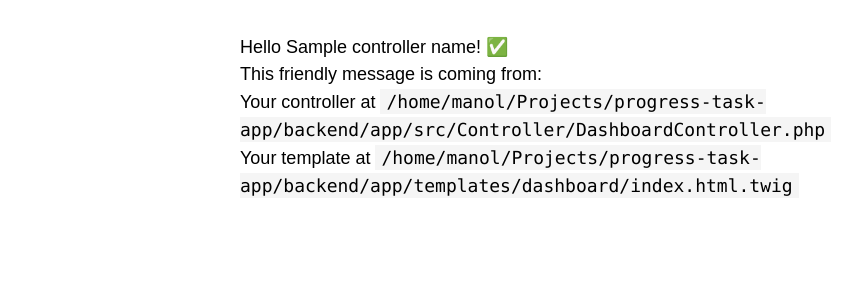
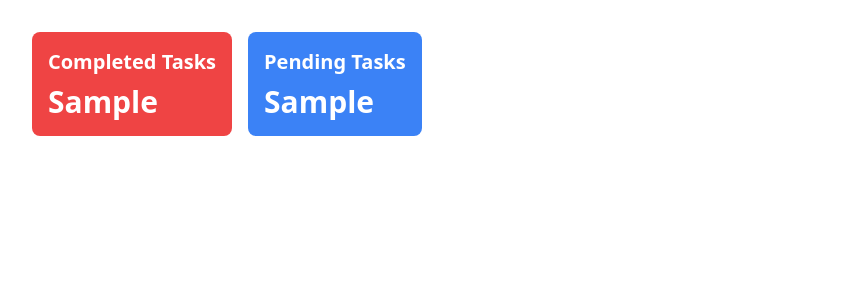
Before and after one commit to man0l/progress-task-management-app, a Symfony app: template backend/app/templates/dashboard/index.html.twig in a window 1280 px wide. Shown: the top 300 px of the page, without its empty margins (0-855 px from the left). Run offline with Twig, Linux system fonts and the light colour scheme; the template is opened without the code that fills it: most values are stand-ins (such as "Sample title", 1, 10 or a date in 2020); style sheets or scripts are compiled from the project's sources; some libraries are stand-ins or nearby versions.

Commit message:
add dashboard widgets

```diff
--- a/backend/app/templates/dashboard/index.html.twig
+++ b/backend/app/templates/dashboard/index.html.twig
@@ -3,18 +3,17 @@
 {% block title %}Hello DashboardController!{% endblock %}
 
 {% block body %}
-<style>
-    .example-wrapper { margin: 1em auto; max-width: 800px; width: 95%; font: 18px/1.5 sans-serif; }
-    .example-wrapper code { background: #F5F5F5; padding: 2px 6px; }
-</style>
+<div class="flex justify-between gap-4 p-4">
+    <div class="flex gap-4">
+        <div class="p-4 rounded-lg bg-red-500 text-white">
+            <h2 class="text-xl font-bold mb-2">Completed Tasks</h2>
+            <div class="text-3xl font-bold">{{ completedTasks }}</div>
+        </div>
 
-<div class="example-wrapper">
-    <h1>Hello {{ controller_name }}! ✅</h1>
-
-    This friendly message is coming from:
-    <ul>
-        <li>Your controller at <code>/home/manol/Projects/progress-task-app/backend/app/src/Controller/DashboardController.php</code></li>
-        <li>Your template at <code>/home/manol/Projects/progress-task-app/backend/app/templates/dashboard/index.html.twig</code></li>
-    </ul>
+        <div class="p-4 rounded-lg bg-blue-500 text-white">
+            <h2 class="text-xl font-bold mb-2">Pending Tasks</h2>
+            <div class="text-3xl font-bold">{{ pendingTasks }}</div>
+        </div>
+    </div>
 </div>
 {% endblock %}
```
Also changed, not shown: backend/app/src/Controller/DashboardController.php (+12 -1 lines).
